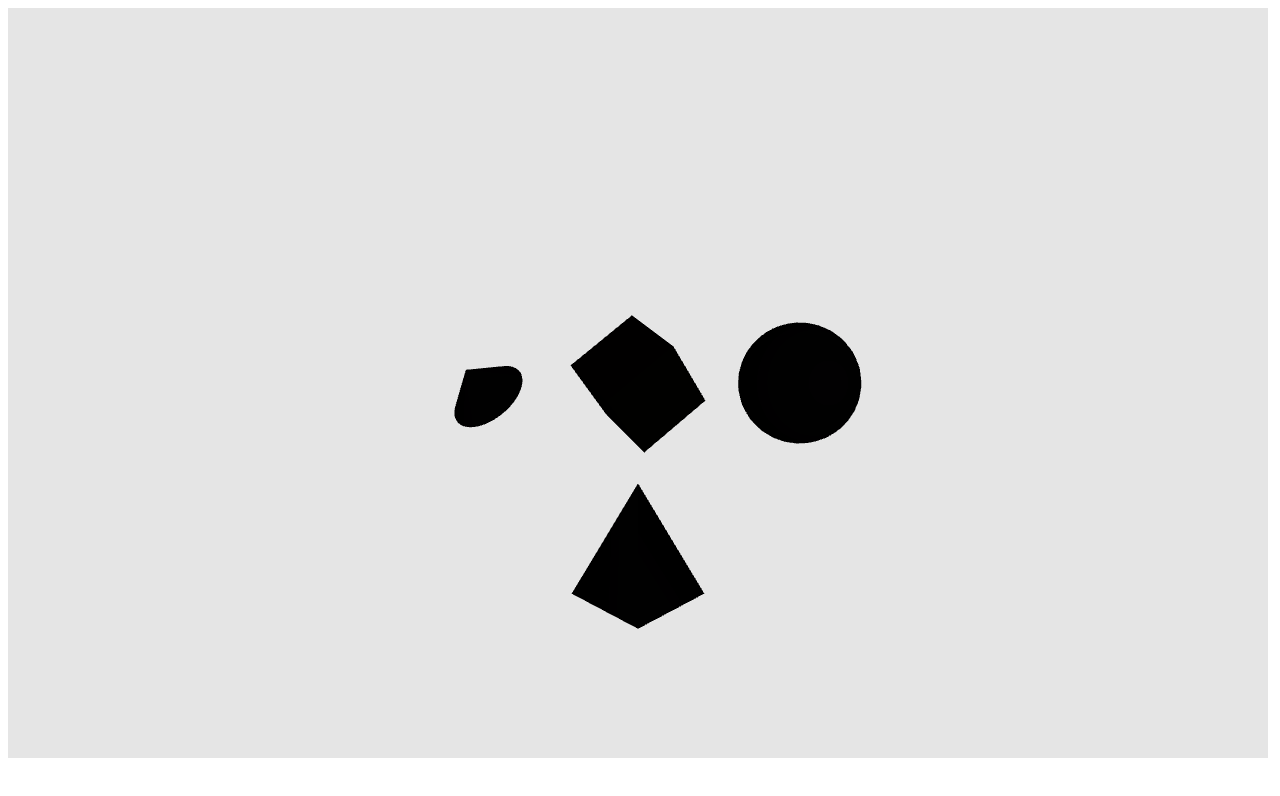
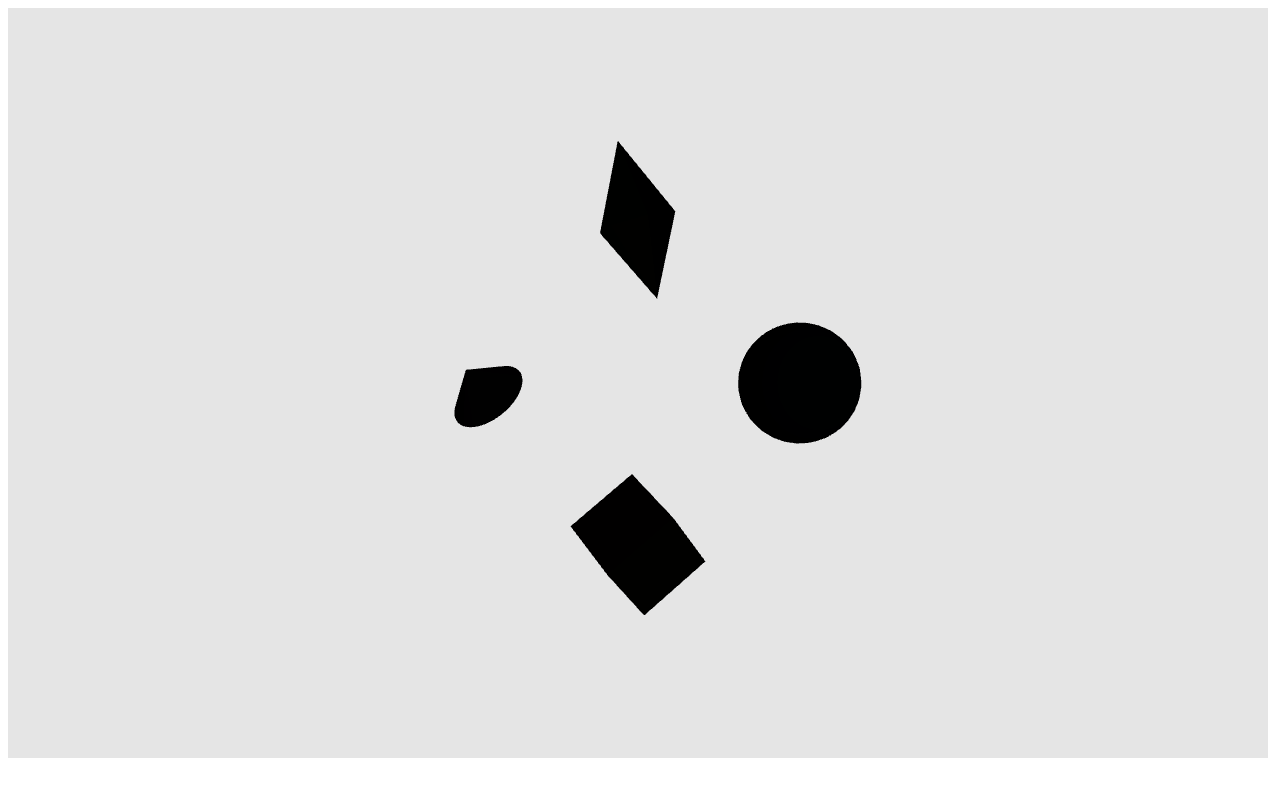
Before and after one commit to BoscoDA/PROG340, a plain HTML site: page week4/assignment4/index.html in a window 1280 px wide. Drawn offline with nearby package versions, Linux system fonts and the light colour scheme; animation ran at ten frames a second.

Commit message:
add diamond and refactor

```diff
--- a/week4/assignment4/index.html
+++ b/week4/assignment4/index.html
@@ -13,67 +13,108 @@
         var width = window.innerWidth - 20;
         var height = window.innerHeight - 50;
 
+        //Scene
         var Scene = new THREE.Scene();
 
+        //Camera
         var myProjectionCamera = new THREE.PerspectiveCamera(50, width/height,.1,1000);
         myProjectionCamera.position.z = 10;
         myProjectionCamera.updateProjectionMatrix();
 
+        //Renderer
         var renderer = new THREE.WebGLRenderer({antialias:true});
         renderer.setClearColor("#e5e5e5");
         renderer.setSize(width,height);
         document.body.appendChild(renderer.domElement);
 
+        //Resize event
         window.addEventListener('resize', () => {
-            renderer.setSize(width,height);
+
             myProjectionCamera.aspect = width/height;
             myProjectionCamera.updateProjectionMatrix();
+            renderer.setSize(width,height);
+            renderer.render(Scene, myProjectionCamera);
         })
 
+        //Light
         var light = new THREE.PointLight(0xFFFFFF,1,500);
         light.position.set(10,0,25);
         Scene.add(light);
 
-        var geometry1 = new THREE.BoxGeometry(1,1,1);
-        var material1 = new THREE.MeshLambertMaterial({color:0xFFCC00});
-        var mesh1 = new THREE.Mesh(geometry1,material1);
-        Scene.add(mesh1);
-        renderer.render(Scene, myProjectionCamera);
+        //Cube
+        var cube = new THREE.BoxGeometry(1,1,1);
+        var cubeMaterial = new THREE.MeshLambertMaterial({color:0xFFCC00});
+        var cubeMesh = new THREE.Mesh(cube,cubeMaterial);
+        cubeMesh.position.set(0,-2,0);
+        Scene.add(cubeMesh);
 
-        var geometry2 = new THREE.SphereGeometry(0.75,32,32);
-        var material2 = new THREE.MeshLambertMaterial({color:0xFFCFFF});
-        var mesh2 = new THREE.Mesh(geometry2,material2);
-        mesh2.position.set(2,0,0)
-        Scene.add(mesh2);
-        renderer.render(Scene, myProjectionCamera);
+        //Sphere
+        var sphere = new THREE.SphereGeometry(0.75,32,32);
+        var sphereMaterial = new THREE.MeshLambertMaterial({color:0x3cb9e1});
+        var sphereMesh = new THREE.Mesh(sphere,sphereMaterial);
+        sphereMesh.position.set(2,0,0)
+        Scene.add(sphereMesh);
 
-        var geometry3 = new THREE.ConeGeometry(0.5,0.5,64);
-        var material3 = new THREE.MeshLambertMaterial({color:0xFFCFFF});
-        var mesh3 = new THREE.Mesh(geometry3,material3);
-        mesh3.position.set(-2,0,0)
-        Scene.add(mesh3);
-        renderer.render(Scene, myProjectionCamera);
+        //Cone
+        var cone = new THREE.ConeGeometry(0.5,0.5,64);
+        var coneMaterial = new THREE.MeshLambertMaterial({color:0xFFCFFF});
+        var coneMesh = new THREE.Mesh(cone,coneMaterial);
+        coneMesh.position.set(-2,0,0)
+        Scene.add(coneMesh);
 
+        //Diamond (like The Sims one)
+        //Learned about polyhedron geometry from:
+        //https://www.tutorialspoint.com/threejs/threejs_geometries.htm
+        //https://threejs.org/docs/#api/en/geometries/PolyhedronGeometry
+        const vertices = [
+            0, 1, 0, // 0: top
 
+            //make a hexagon for 6 faced diamond
+            1,0,0,                                                         // point a
+            (Math.cos(Math.PI/3)),0,(Math.sin(Math.PI/3)),                 // point b
+            (Math.cos(2 * (Math.PI/3))),0,(Math.sin(2 * (Math.PI/3))),     // point c
+            -1,0,0,                                                        // point d
+            (Math.cos(4 * (Math.PI/3))),0,(Math.sin(4 * (Math.PI/3))),     // point e
+            (Math.cos(5 * (Math.PI/3))),0,(Math.sin(5 * (Math.PI/3))),     // point f
 
-        var geometry4 = new THREE.ConeGeometry(1,1.5,3,1,64);
-        var material4 = new THREE.MeshLambertMaterial({color:0xFFCFFF});
-        var mesh4 = new THREE.Mesh(geometry4,material4);
-        mesh4.position.set(0,-2,0)
-        Scene.add(mesh4);
-        renderer.render(Scene, myProjectionCamera);
+            0, -1, 0 // 7: bottom
+        ]
+        const faces = [
+            1,2,0,
+            2,3,0,
+            3,4,0,
+            4,5,0,
+            5,6,0,
+            6,1,0,
+            1,7,2,
+            2,7,3,
+            3,7,4,
+            4,7,5,
+            5,7,6,
+            6,7,1,
+        ]
+        const diamondGeometry = new THREE.PolyhedronGeometry(vertices, faces, 1, 0)
+        var diamondMaterial = new THREE.MeshLambertMaterial({color:0xa6e329});
+        var diamondMesh = new THREE.Mesh(diamondGeometry,diamondMaterial);
+        diamondMesh.position.set(0,2,0);
+        diamondMesh.scale.set(0.5, 1, 0.5);
+        Scene.add(diamondMesh);
 
+        //Render function and rotate
         var render = function(){
             requestAnimationFrame(render);
-            mesh1.rotation.x += 0.01;
-            mesh1.rotation.y += 0.01;
-            mesh1.rotation.z += 0.01;
-            mesh2.rotation.x += 0.01;
-            mesh2.rotation.y += 0.01;
-            mesh2.rotation.z += 0.01;
-            mesh3.rotation.x += 0.01;
-            mesh3.rotation.y += 0.01;
-            mesh3.rotation.z += 0.01;
+            cubeMesh.rotation.x += 0.01;
+            cubeMesh.rotation.y += 0.01;
+            cubeMesh.rotation.z += 0.01;
+            sphereMesh.rotation.x += 0.01;
+            sphereMesh.rotation.y += 0.01;
+            sphereMesh.rotation.z += 0.01;
+            coneMesh.rotation.x += 0.01;
+            coneMesh.rotation.y += 0.01;
+            coneMesh.rotation.z += 0.01;
+            diamondMesh.rotation.x += 0.005;
+            diamondMesh.rotation.y += 0.005;
+            diamondMesh.rotation.z += 0.005;
             renderer.render(Scene, myProjectionCamera);
         }
 
```
